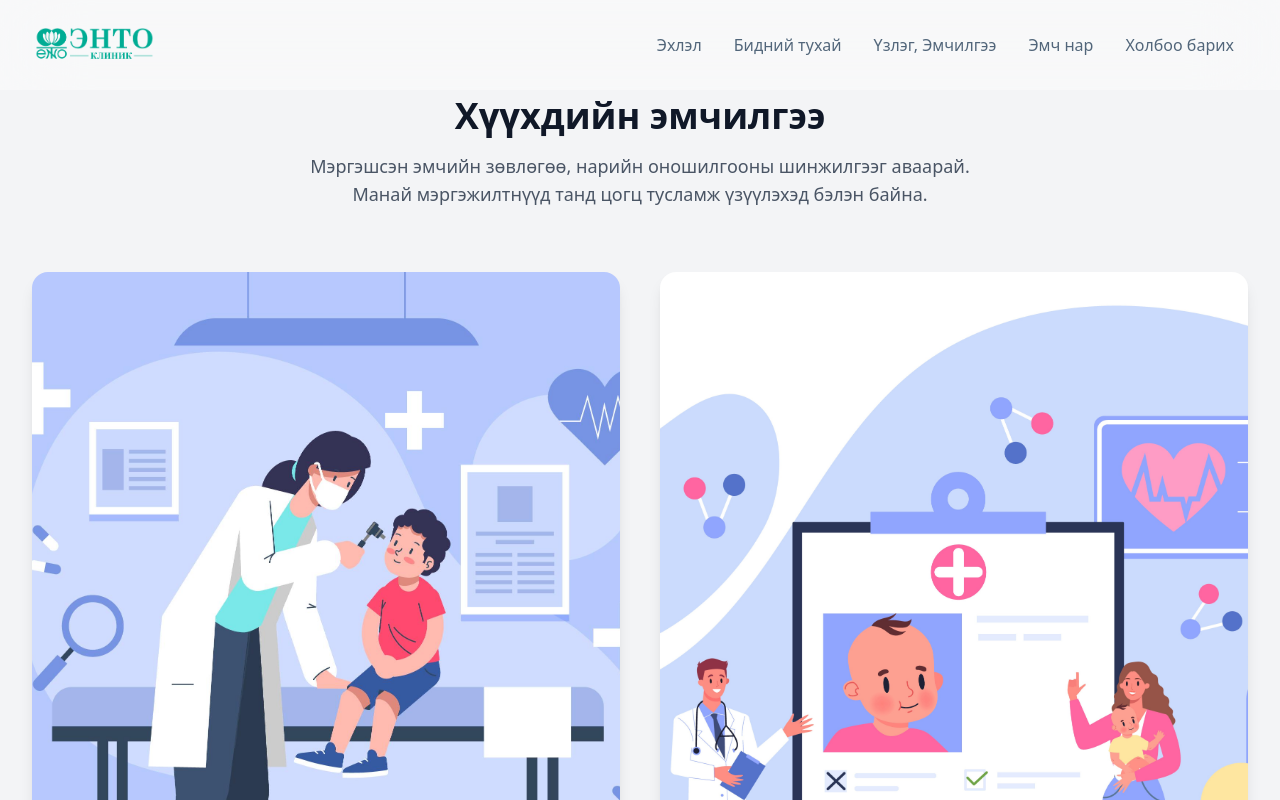
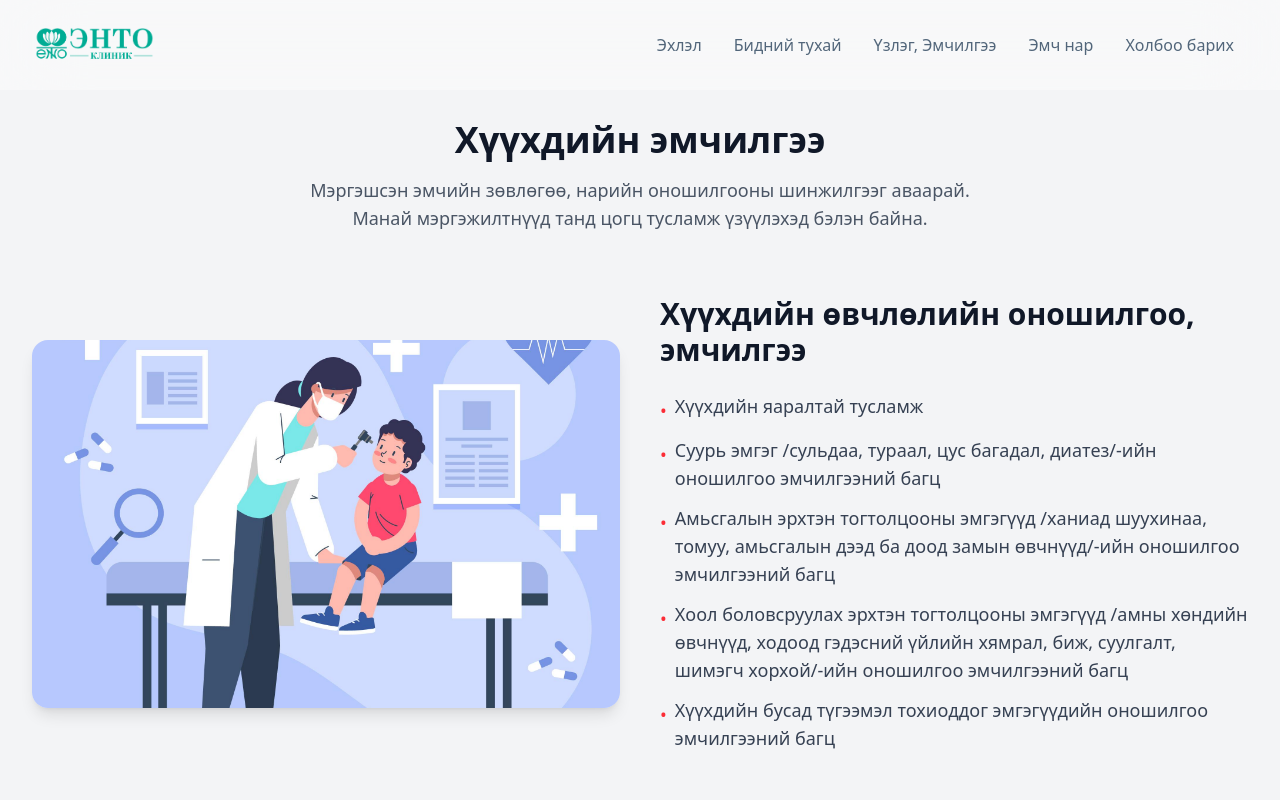
Before and after one commit to degi11/EntoClinic, a Next.js app in the folder my-app/: page /service/child-medicine in a window 1280 px wide. Shown: the top 800 px of the page. Built offline with nearby package versions, Linux system fonts and the light colour scheme.

Commit message:
text fix

```diff
--- a/my-app/src/asscents/constans.tsx
+++ b/my-app/src/asscents/constans.tsx
@@ -16,7 +16,7 @@ export const MENU_ITEMS = [
     isDropdown: true,
     items: [
       { title: "Уламжилалт", href: "/service/traditional-medicine" },
-      { title: "Lab", href: "/service/lab" },
+      { title: "Лаборатори", href: "/service/lab" },
       { title: "Хүүхэд", href: "/service/child-medicine" },
     ],
   },
@@ -341,22 +341,22 @@ export const SERVICES_CAROUSEL_INFO = [
     href: "service/lab",
     icon: FlaskConical,
     image: image1,
-    title: "Lab",
-    text: "Манай клиникийг зориорой",
+    title: "Лаборатори",
+    text: "Нарийн оношилгоо, чанартай үйлчилгээ",
   },
   {
     href: "service/traditional-medicine",
     icon: Cross,
     image: image2,
-    title: "Ulamjlalt",
-    text: "Тэргүүлэх зэргийн эмч, клиникийн профессор",
+    title: "Уламжлалт",
+    text: "Уламжлалт нарийн эмчилгээ",
   },
   {
     href: "service/child-medicine",
     icon: Baby,
     image: image3,
-    title: "Huuhed",
-    text: "Тэргүүлэх зэргийн эмч, клиникийн профессор",
+    title: "Хүүхэд",
+    text: "Хүүхэд бүрт энэрэл, халамж",
   },
 ];
 
--- a/my-app/src/components/child-medicine.tsx
+++ b/my-app/src/components/child-medicine.tsx
@@ -1,18 +1,19 @@
 "use client";
-import { useState } from "react";
+
 import { CHILD_MEDICINE_INFO, TITLE_CENTER_INFO } from "@/asscents/constans";
 import Image from "next/image";
 import TitleCenter from "./title-center";
+import ContactUs from "./contact-us";
+import { motion } from "framer-motion";
 
 export default function ChildMedicine() {
-  const [activeIndex, setActiveIndex] = useState<number | null>(null);
-
   const sixthItem = TITLE_CENTER_INFO?.[6];
   if (!sixthItem) return null;
 
   return (
-    <section id="services" className="relative py-24 bg-gray-100">
-      <div className="max-w-7xl mx-auto px-6 lg:px-8">
+    <section id="services" className="py-20 bg-gray-100">
+      <div className="max-w-7xl mx-auto px-4 lg:px-8 mt-10">
+
         <TitleCenter
           title={sixthItem.title}
           text={sixthItem.text}
@@ -20,64 +21,51 @@ export default function ChildMedicine() {
           classnameText="text-gray-600"
         />
 
-        <div className="grid md:grid-cols-2 gap-10 mt-16">
-          {CHILD_MEDICINE_INFO.map((el, i) => {
-            const isActive = activeIndex === i;
+        <div className="mt-16 space-y-20">
+          {CHILD_MEDICINE_INFO.map((el, i) => (
+            <div key={i} className="grid lg:grid-cols-2 gap-10 items-center">
+              <motion.div
+                initial={{ opacity: 0, x: -80 }}
+                whileInView={{ opacity: 1, x: 0 }}
+                transition={{ duration: 0.7 }}
+                viewport={{ once: true }}
+                className="relative w-full aspect-4/3 md:aspect-16/10 rounded-2xl overflow-hidden shadow-lg"
+              >
+                <Image
+                  src={el.image}
+                  alt={el.title}
+                  fill
+                  sizes="(max-width: 768px) 100vw, 50vw"
+                  className="object-cover"
+                />
+              </motion.div>
 
-            return (
-              <div
-                key={i}
-                onClick={() => setActiveIndex(isActive ? null : i)}
-                className="group relative overflow-hidden rounded-2xl shadow-lg cursor-pointer"
+              <motion.div
+                initial={{ opacity: 0, y: 60 }}
+                whileInView={{ opacity: 1, y: 0 }}
+                transition={{ duration: 0.7, delay: 0.1 }}
+                viewport={{ once: true }}
               >
-                <div className="relative aspect-4/5 w-full">
-                  <Image
-                    src={el.image}
-                    alt={el.title}
-                    fill
-                    sizes="(max-width: 768px) 100vw, 50vw"
-                    quality={75}
-                    className={`object-cover transition-all duration-500
-                      ${isActive ? "scale-110 blur-sm" : ""}
-                      group-hover:blur-sm group-hover:brightness-50 group-hover:contrast-125
-                    `}
-                  />
-                </div>
+                <h2 className="text-2xl md:text-3xl font-bold text-gray-900 mb-6">
+                  {el.title}
+                </h2>
 
-                <div
-                  className={`absolute bottom-6 left-1/2 -translate-x-1/2 bg-white/90 backdrop-blur-md px-8 py-6 text-center rounded-xl transition-all duration-300
-                  ${isActive ? "opacity-0 translate-y-6" : ""}
-                  group-hover:opacity-0 group-hover:translate-y-6`}
-                >
-                  <h3 className="text-xl font-bold text-gray-900">
-                    {el.title}
-                  </h3>
-                </div>
+                <ul className="space-y-3 text-gray-700 text-base md:text-lg">
+                  {el.text.map((e, idx) => (
+                    <li key={idx} className="flex items-start gap-2">
+                      <span className="text-red-500 mt-1">•</span>
+                      <span>{e}</span>
+                    </li>
+                  ))}
+                </ul>
+              </motion.div>
+            </div>
+          ))}
+        </div>
+      </div>
 
-                <div
-                  className={`absolute inset-0 flex flex-col px-6 py-8 text-center transition-opacity duration-300
-                  ${isActive ? "opacity-100" : "opacity-0"}
-                  group-hover:opacity-100`}
-                >
-                  <div className="overflow-y-auto">
-                    {el.text.map((e, idx) => (
-                      <p
-                        key={idx}
-                        className="text-lg font-medium text-white leading-relaxed mb-4"
-                      >
-                        {e}
-                      </p>
-                    ))}
-                  </div>
-
-                  <h3 className="mt-auto text-2xl font-bold text-[#00AC94]">
-                    {el.title}
-                  </h3>
-                </div>
-              </div>
-            );
-          })}
-        </div>
+      <div className="mt-20">
+        <ContactUs />
       </div>
     </section>
   );
--- a/my-app/src/components/lab.tsx
+++ b/my-app/src/components/lab.tsx
@@ -2,6 +2,7 @@
 import { DIAGNOSTIC_SERVICES, TITLE_CENTER_INFO } from "@/asscents/constans";
 import { CheckCircle } from "lucide-react";
 import TitleCenter from "./title-center";
+import ContactUs from "./contact-us";
 
 export default function Lab() {
   const fourthItem = TITLE_CENTER_INFO[4];
@@ -17,7 +18,7 @@ export default function Lab() {
           />
         )}
 
-        <div className="grid md:grid-cols-2 lg:grid-cols-4 gap-8">
+        <div className="grid md:grid-cols-2 lg:grid-cols-4 gap-8 mb-10">
           {DIAGNOSTIC_SERVICES.map((el, index) => (
             <div
               key={index}
@@ -47,6 +48,7 @@ export default function Lab() {
           ))}
         </div>
       </div>
+      <ContactUs/>
     </section>
   );
 }
--- a/my-app/src/components/navbar.tsx
+++ b/my-app/src/components/navbar.tsx
@@ -13,12 +13,10 @@ export default function Navbar() {
 
   const handleScroll = (id: string) => {
     if (pathname !== "/") {
-      // 😏 өөр page дээр байвал → home руу явна
       router.push(`/#${id}`);
       return;
     }
 
-    // 😎 home дээр байвал → smooth scroll
     const el = document.getElementById(id);
     if (el) {
       el.scrollIntoView({ behavior: "smooth" });
--- a/my-app/src/components/traditional-medicine.tsx
+++ b/my-app/src/components/traditional-medicine.tsx
@@ -3,6 +3,7 @@ import { TITLE_CENTER_INFO, TRADITIONAL_INFO } from "@/asscents/constans";
 import TitleCenter from "./title-center";
 import Image from "next/image";
 import { motion } from "motion/react";
+import ContactUs from "./contact-us";
 
 export default function TraditionalMedicine() {
   const fifthItem = TITLE_CENTER_INFO[5];
@@ -73,7 +74,9 @@ export default function TraditionalMedicine() {
             );
           })}
         </div>
+
       </div>
+      <ContactUs/>
     </section>
   );
 }
```
